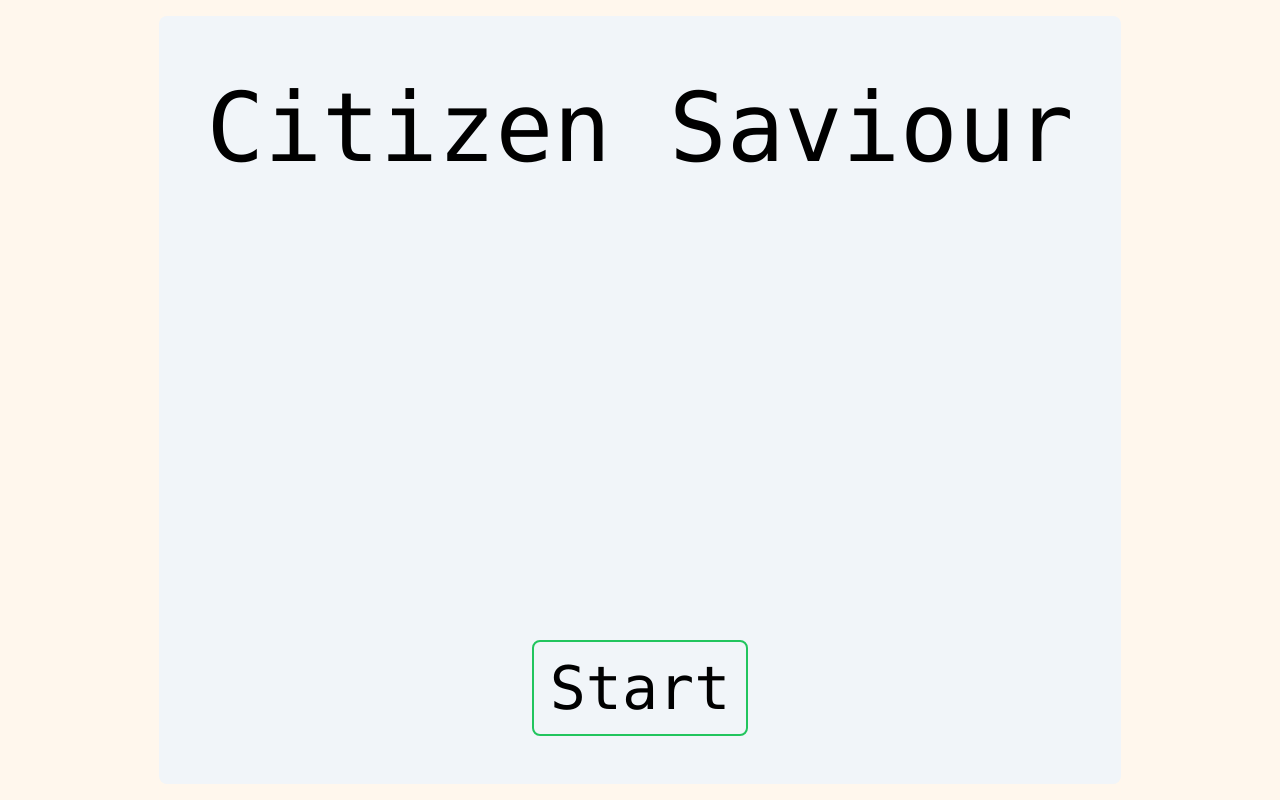
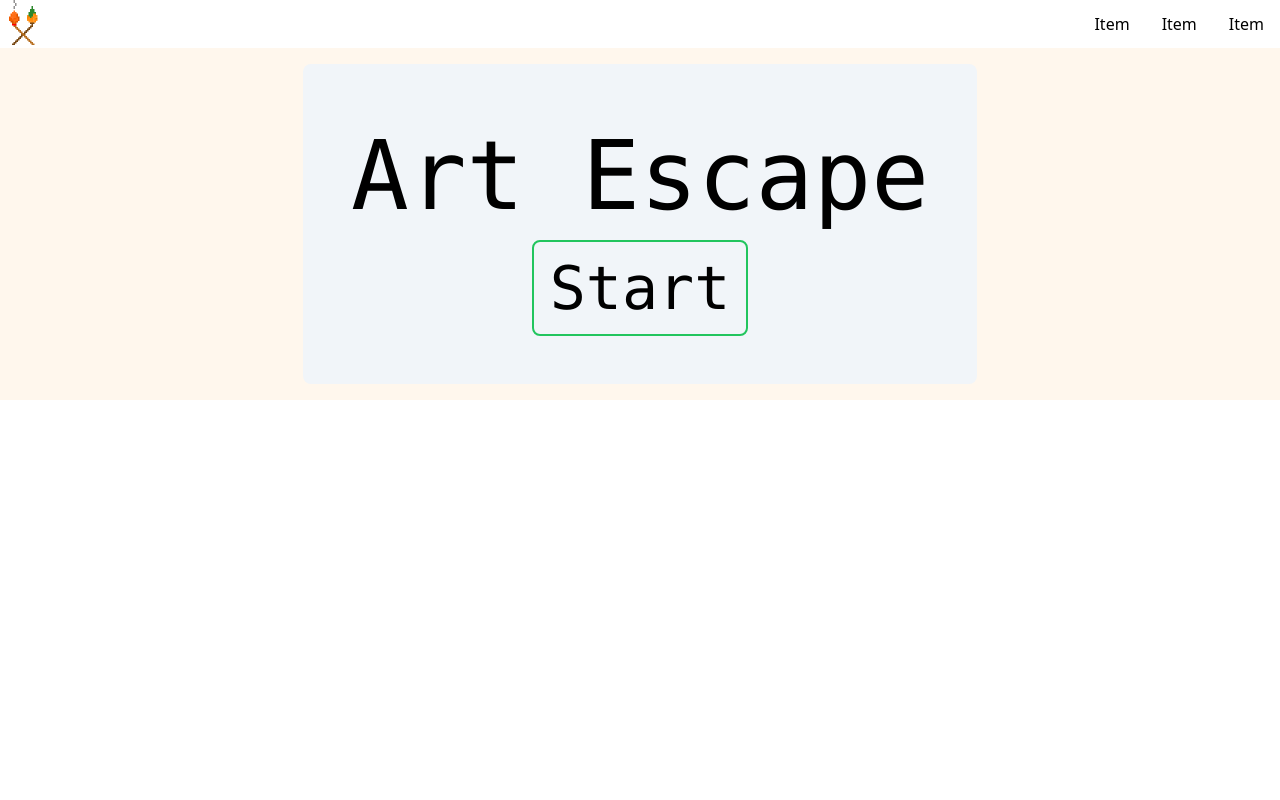
Before and after one commit to sjapaget/escape-game-react, a React (Vite) app: page / in a window 1280 px wide. Built offline with nearby package versions, Linux system fonts and the light colour scheme.

Commit message:
Add Nav component with basic structure and layout

```diff
--- a/src/App.jsx
+++ b/src/App.jsx
@@ -1,6 +1,7 @@
 import {useState} from 'react';
 import Start from "./components/Start";
 import Scene1 from "./components/Scene1";
+import Nav from "./components/Nav";
 
 
 function App() {
@@ -12,10 +13,14 @@ function App() {
   }
 
   return (
-    <div className="flex flex-row justify-center h-screen bg-orange-50 p-4 w-screen font-mono">
-      {scene === 0 && <Start sceneChange={nextScene} />}
-      {scene === 1 && <Scene1 />}
+    <div className='h-screen'>
+      <Nav />
+      <div className="flex flex-row justify-center bg-orange-50 p-4 font-mono">
+        {scene === 0 && <Start sceneChange={nextScene} />}
+        {scene === 1 && <Scene1 />}
+      </div>
     </div>
+
   )
 }
 export default App;
--- /dev/null
+++ b/src/components/Nav.jsx
@@ -0,0 +1,16 @@
+import React from 'react';
+
+const Nav = () => {
+  return (
+    <div className='flex flex-row justify-between items-center'>
+      <img className='w-12' src="src/assets/Esc-Logo-8bit-colour.png" alt="logo" />
+      <ul className='flex flex-row'>
+        <li className='px-4'>Item</li>
+        <li className='px-4'>Item</li>
+        <li className='px-4'>Item</li>
+      </ul>
+    </div>
+  )
+}
+
+export default Nav;
--- a/src/components/Start.jsx
+++ b/src/components/Start.jsx
@@ -6,7 +6,7 @@ const Start = props => {
   return (
     <div className='flex flex-col justify-between p-12 bg-slate-100 rounded-lg'>
 
-      <h1 className='text-8xl my-4'>Citizen Saviour</h1>
+      <h1 className='text-8xl my-4'>Art Escape</h1>
 
       <Button
         text={"Start"}
```
Also changed, not shown: src/assets/Esc-Logo-8bit-colour.png (added).
